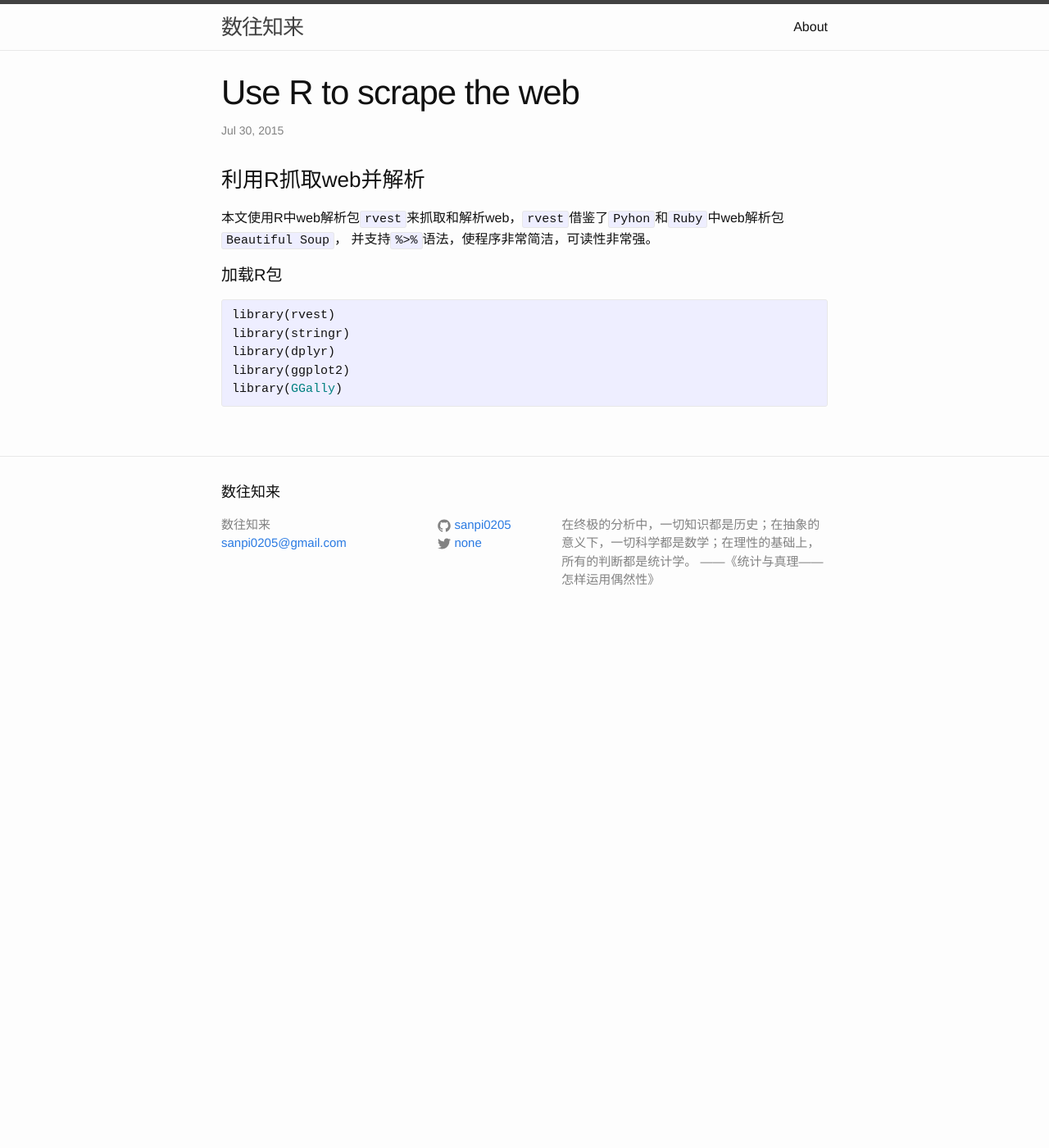
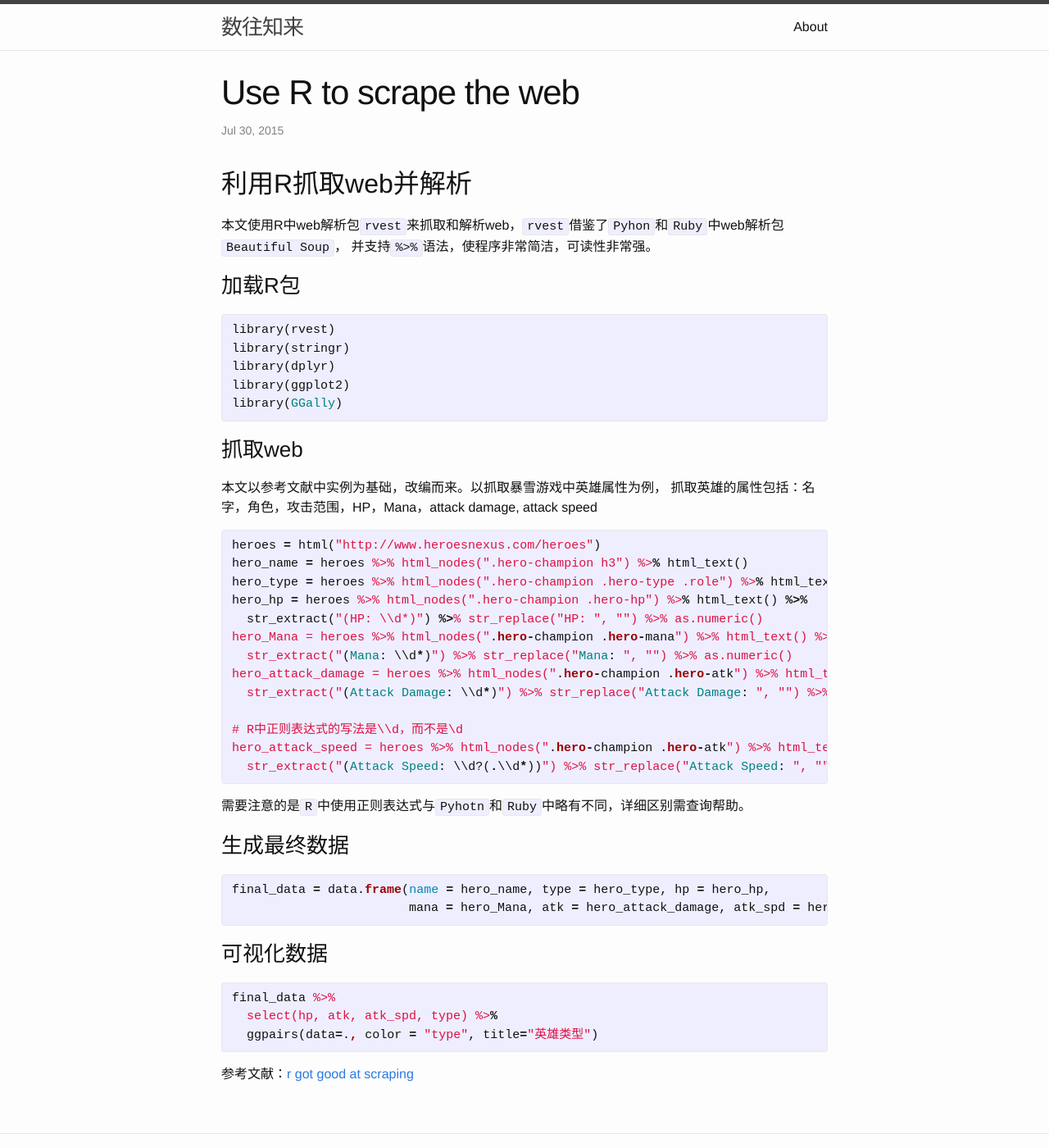
Before and after one commit to sanpi0205/sanpi0205.github.io, a Jekyll site: the page built from _posts/2015-07-30-R-web-scrape.markdown, in a window 1280 px wide and 1400 px high. Shown: the whole window at 82% size. Built offline with Jekyll 4.4.1, drawn with Linux system fonts in a browser that asks for light colours.

Commit message:
R scrape web

```diff
--- a/_posts/2015-07-30-R-web-scrape.markdown
+++ b/_posts/2015-07-30-R-web-scrape.markdown
@@ -5,12 +5,12 @@
 categories: R
 ---
 
-### 利用R抓取web并解析
+## 利用R抓取web并解析
 
 本文使用R中web解析包`rvest`来抓取和解析web，`rvest`借鉴了`Pyhon`和`Ruby`中web解析包`Beautiful Soup`，
 并支持`%>%`语法，使程序非常简洁，可读性非常强。
 
-#### 加载R包
+### 加载R包
 {% highlight ruby %}
 
 library(rvest)
@@ -20,3 +20,52 @@
 library(GGally)
 
 {% endhighlight %}
+
+### 抓取web
+本文以参考文献中实例为基础，改编而来。以抓取暴雪游戏中英雄属性为例，
+抓取英雄的属性包括：名字，角色，攻击范围，HP，Mana，attack damage, attack speed
+
+{% highlight ruby %}
+
+heroes = html("http://www.heroesnexus.com/heroes")
+hero_name = heroes %>% html_nodes(".hero-champion h3") %>% html_text()
+hero_type = heroes %>% html_nodes(".hero-champion .hero-type .role") %>% html_text()
+hero_hp = heroes %>% html_nodes(".hero-champion .hero-hp") %>% html_text() %>%
+  str_extract("(HP: \\d*)") %>% str_replace("HP: ", "") %>% as.numeric()
+hero_Mana = heroes %>% html_nodes(".hero-champion .hero-mana") %>% html_text() %>%
+  str_extract("(Mana: \\d*)") %>% str_replace("Mana: ", "") %>% as.numeric()
+hero_attack_damage = heroes %>% html_nodes(".hero-champion .hero-atk") %>% html_text() %>%
+  str_extract("(Attack Damage: \\d*)") %>% str_replace("Attack Damage: ", "") %>% as.numeric()
+
+# R中正则表达式的写法是\\d，而不是\d
+hero_attack_speed = heroes %>% html_nodes(".hero-champion .hero-atk") %>% html_text() %>%
+  str_extract("(Attack Speed: \\d?(.\\d*))") %>% str_replace("Attack Speed: ", "") %>% as.numeric()
+
+{% endhighlight %}
+
+需要注意的是`R`中使用正则表达式与`Pyhotn`和`Ruby`中略有不同，详细区别需查询帮助。
+
+
+### 生成最终数据
+{% highlight ruby %}
+
+final_data = data.frame(name = hero_name, type = hero_type, hp = hero_hp,
+                        mana = hero_Mana, atk = hero_attack_damage, atk_spd = hero_attack_speed)
+
+{% endhighlight %}
+
+### 可视化数据
+
+{% highlight ruby %}
+
+final_data %>%
+  select(hp, atk, atk_spd, type) %>%
+  ggpairs(data=., color = "type", title="英雄类型")
+
+{% endhighlight %}
+
+
+
+参考文献：[r got good at scraping][ref]
+
+[ref]: http://koaning.stfi.re/posts/r-got-good-at-scraping.html?sf=klnbl
```
